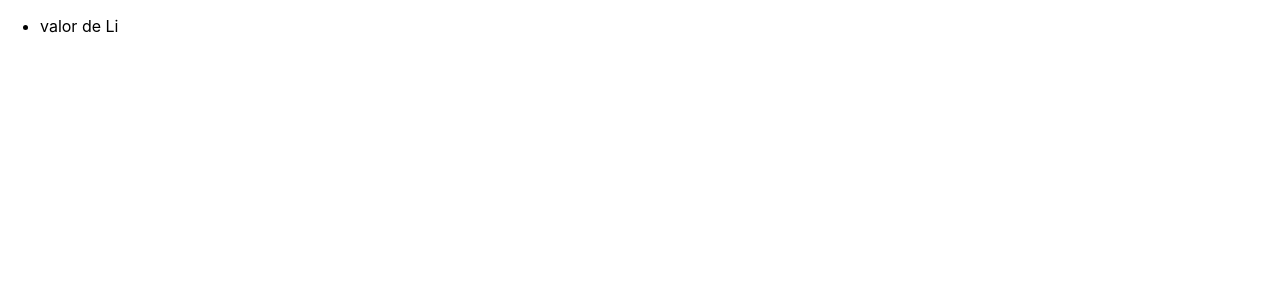
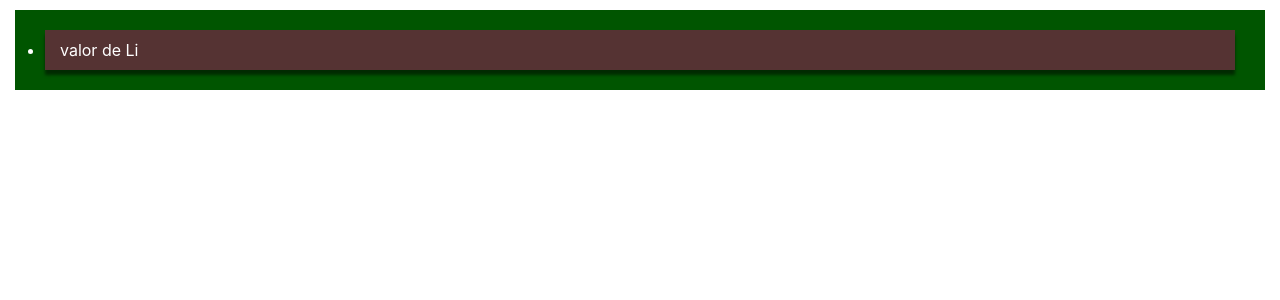
Before and after one commit to cesaroer/primer-react-app, a React (Create React App) app: page / in a window 1280 px wide. Shown: the top 300 px of the page. Built offline with nearby package versions, Linux system fonts and the light colour scheme.

Commit message:
Added styles by js object

```diff
--- a/src/App.js
+++ b/src/App.js
@@ -1,16 +1,28 @@
 import logo from './logo.svg';
 import './App.css';
 
+
+const estilo2 = {
+  boxShadow: '0 5px 3px rgba(0,0,0,0.5',
+};
+
+const estilo = ({ bg = '#733' }) => ({
+  backgroundColor: bg,
+  color: '#fff',
+  padding: '10px 15px',
+  margin: '10px 15px'
+});
+
 const Li = () => {
   return (
-    <li className='clase-li'>valor de Li</li>
+    <li style={{ ...estilo2, ...estilo({ bg: "#533" }) }} className='clase-li'>valor de Li</li>
   )
 }
 
 const App = () => {
   const valor = 'medio medio'
   return (
-    <ul className="clase-css">
+    <ul style={estilo({ bg: '#050' })} className="clase-css">
       <Li></Li>
     </ul>
   );
```
